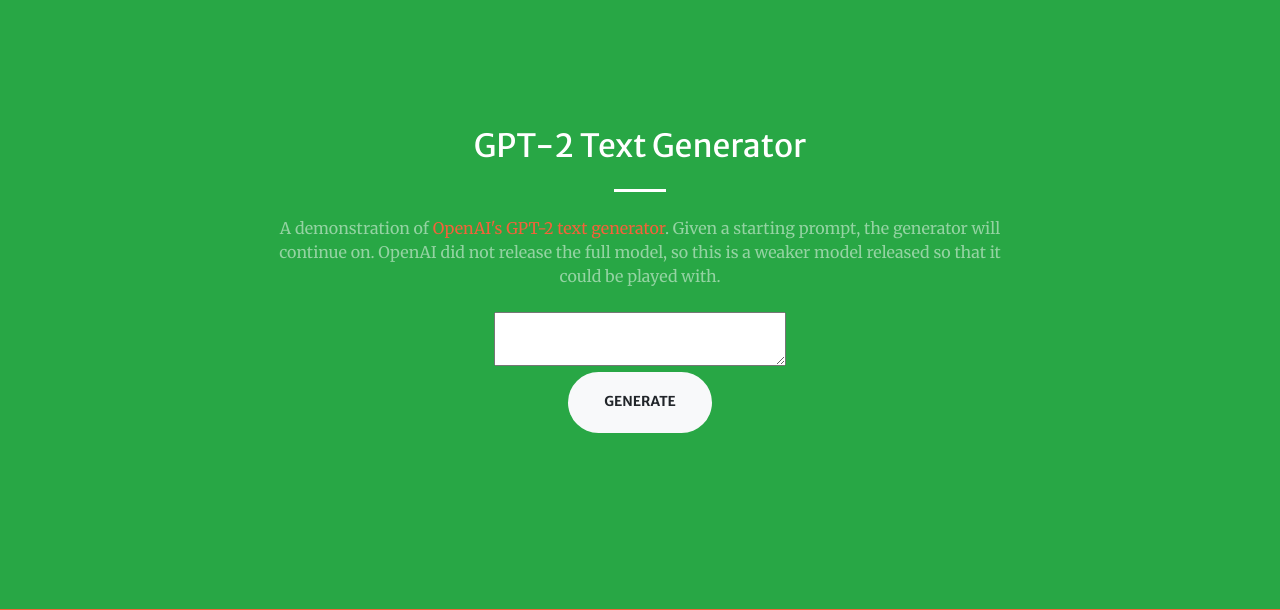
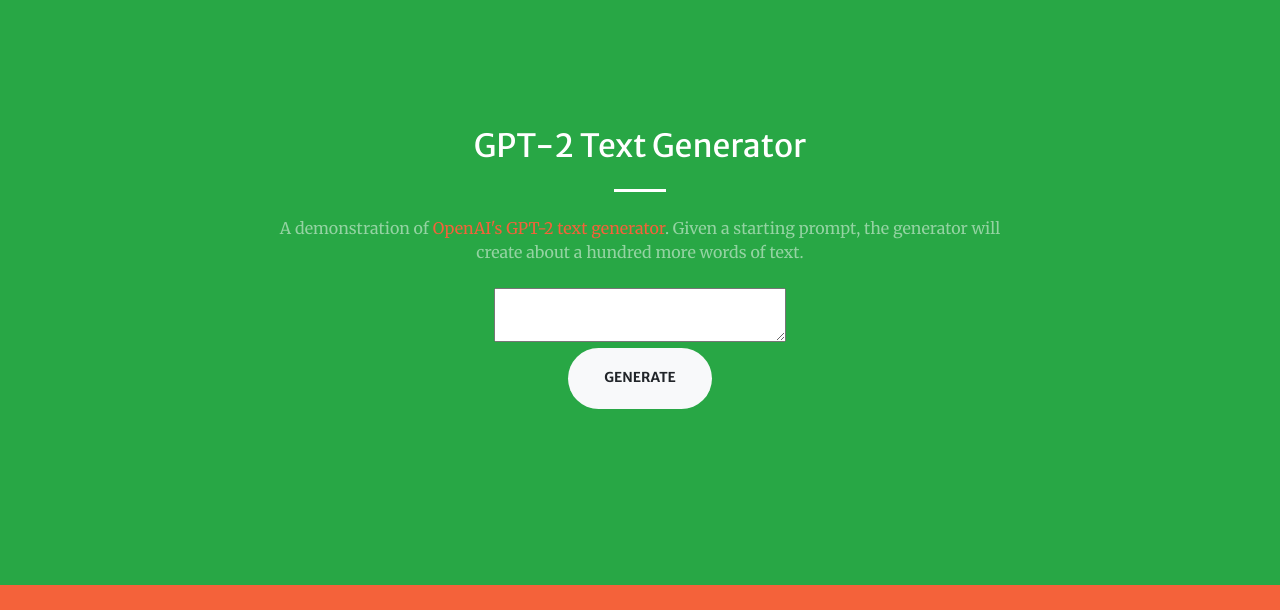
Before and after one commit to a-rahman/a-rahman.github.io, a Flask app: page / in a window 1280 px wide. Shown: the part 1625-2235 px from the top of the page. Run offline with Flask 2, Linux system fonts and the light colour scheme; parts of the project's set-up code (start-up, migrations or seed data) failed here and were passed over; some libraries are stand-ins or nearby versions.

Commit message:
Updates for dealing with 774M gpt-2 model.

```diff
--- a/app.py
+++ b/app.py
@@ -1,8 +1,4 @@
-from flask import Flask, render_template, request, Response, send_file, jsonify
-import sys
-import time
-import glob
-import random
+from flask import Flask, render_template, request, jsonify
 from serving import generate_tokens
 import encoder
 
--- a/serving.py
+++ b/serving.py
@@ -11,7 +11,7 @@
 timeout = 60.0
 
 # channel = grpc.insecure_channel('localhost:8501')
-channel = grpc.insecure_channel('10.150.0.10:8501')
+channel = grpc.insecure_channel('10.150.0.11:8501')
 stub = prediction_service_pb2_grpc.PredictionServiceStub(channel)
 request = predict_pb2.PredictRequest()
 
@@ -20,7 +20,6 @@
 
 
 def generate_tokens(input_tokens):
-    input_data = np.array([[2061, 318, 428, 30]], dtype='int32')
     input_data = np.array([input_tokens], dtype='int32')
     request.inputs['input'].CopyFrom(make_tensor_proto(input_data,
                                                        shape=input_data.shape))
--- a/templates/index.html
+++ b/templates/index.html
@@ -422,7 +422,7 @@
         <div class="col-lg-8 text-center">
           <h2 class="text-white mt-0">GPT-2 Text Generator</h2>
           <hr class="divider light my-4">
-          <p class="text-white-50 mb-4">A demonstration of<a href=https://openai.com/blog/better-language-models> OpenAI's GPT-2 text generator</a>. Given a starting prompt, the generator will continue on. OpenAI did not release the full model, so this is a weaker model released so that it could be played with.</p>
+          <p class="text-white-50 mb-4">A demonstration of<a href=https://openai.com/blog/better-language-models> OpenAI's GPT-2 text generator</a>. Given a starting prompt, the generator will create about a hundred more words of text.</p>
           <!-- <form method='post' action='/text'> -->
           <form>
             <textarea id="input" name="input" required cols=30></textarea><br>
```
